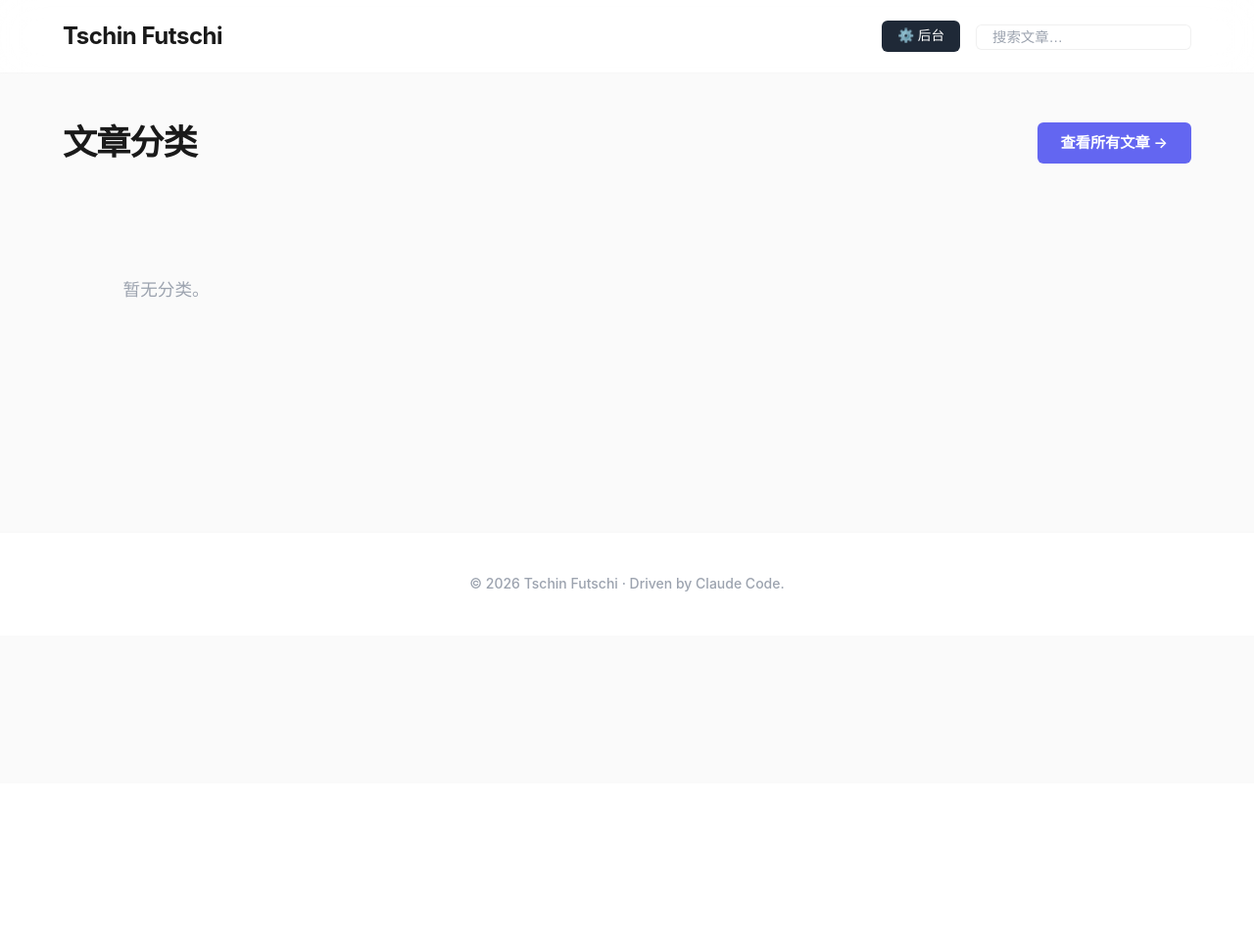
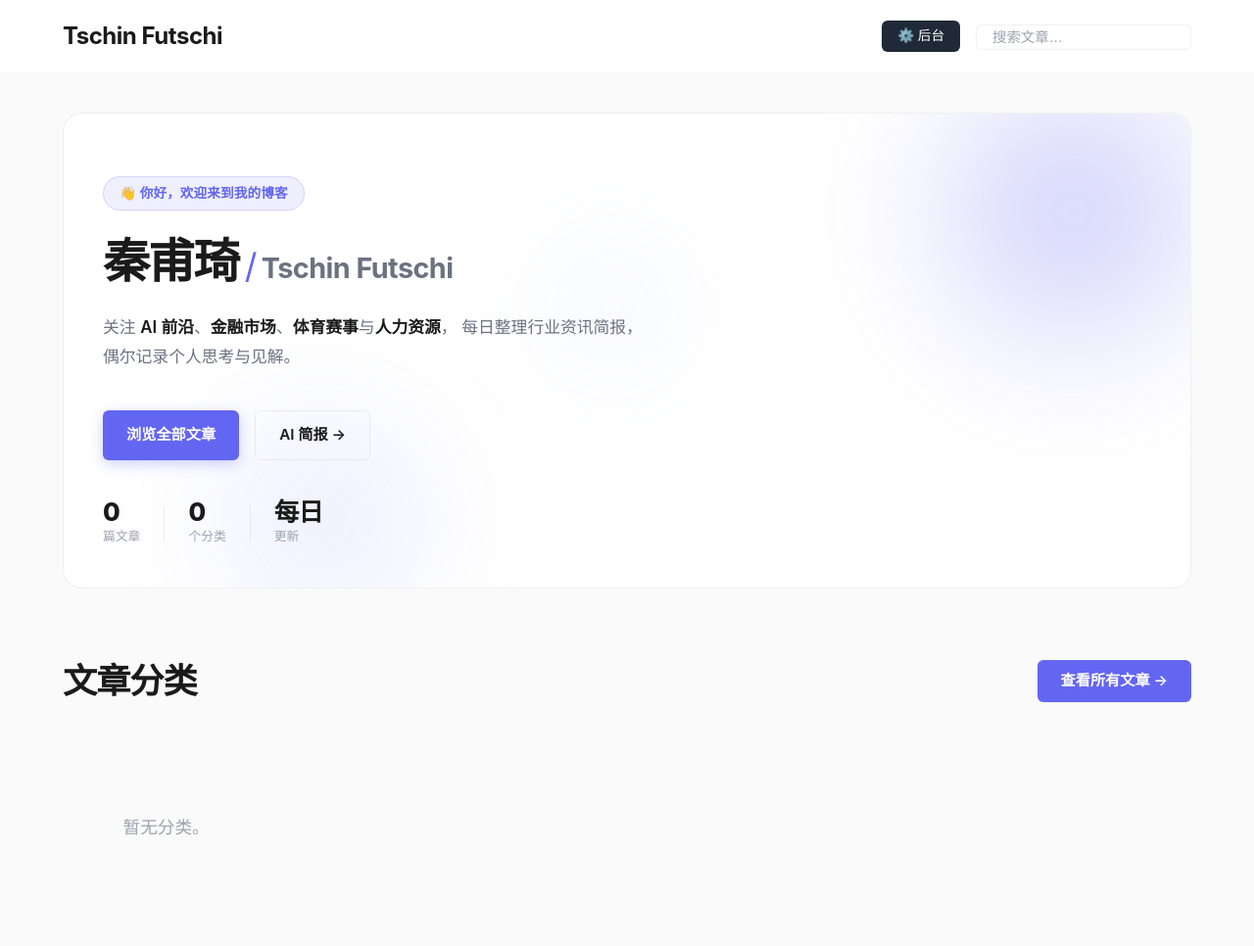
Before and after one commit to tschin-futschi/blog, a Flask app: page / in a window 1280 px wide. Shown: the top 966 px of the page at 98% size. Before the commit the page ends 604 px from the top, so only its background shows below. Run offline with Flask 3, Linux system fonts and the light colour scheme.

Commit message:
增加HERO页面

```diff
--- a/static/css/style.css
+++ b/static/css/style.css
@@ -939,6 +939,199 @@ main {
   color: var(--accent);
 }
 
+/* ── Hero 区域 ── */
+.hero {
+  position: relative;
+  overflow: hidden;
+  padding: var(--space-2xl) 0 var(--space-xl);
+  margin-bottom: var(--space-2xl);
+  border-radius: var(--radius-lg);
+  background: var(--bg-secondary);
+  border: 1px solid var(--border-color);
+}
+
+/* 装饰光晕 */
+.hero-bg {
+  position: absolute;
+  inset: 0;
+  pointer-events: none;
+  overflow: hidden;
+}
+
+.hero-orb {
+  position: absolute;
+  border-radius: 50%;
+  filter: blur(60px);
+  opacity: 0.35;
+}
+
+.hero-orb--1 {
+  width: 400px;
+  height: 400px;
+  background: radial-gradient(circle, #6366f1 0%, transparent 70%);
+  top: -100px;
+  right: -80px;
+}
+
+.hero-orb--2 {
+  width: 300px;
+  height: 300px;
+  background: radial-gradient(circle, #818cf8 0%, transparent 70%);
+  bottom: -80px;
+  left: 10%;
+  opacity: 0.2;
+}
+
+.hero-orb--3 {
+  width: 200px;
+  height: 200px;
+  background: radial-gradient(circle, #a5b4fc 0%, transparent 70%);
+  top: 20%;
+  left: 40%;
+  opacity: 0.15;
+}
+
+.hero-content {
+  position: relative;
+  z-index: 1;
+  padding: 0 var(--space-xl);
+  max-width: 720px;
+}
+
+.hero-badge {
+  display: inline-block;
+  background: rgba(99, 102, 241, 0.1);
+  color: var(--accent);
+  border: 1px solid rgba(99, 102, 241, 0.2);
+  border-radius: 100px;
+  padding: 0.3rem 1rem;
+  font-size: 0.85rem;
+  font-weight: 600;
+  margin-bottom: var(--space-lg);
+  letter-spacing: 0.01em;
+}
+
+.hero-title {
+  font-size: 3rem;
+  font-weight: 900;
+  line-height: 1.15;
+  margin-bottom: var(--space-lg);
+  letter-spacing: -0.04em;
+  display: flex;
+  align-items: baseline;
+  flex-wrap: wrap;
+  gap: 0.4rem;
+}
+
+.hero-name {
+  color: var(--text-primary);
+}
+
+.hero-slash {
+  color: var(--accent);
+  font-weight: 400;
+  font-size: 2.2rem;
+}
+
+.hero-alias {
+  font-size: 1.8rem;
+  font-weight: 700;
+  color: var(--text-secondary);
+  letter-spacing: -0.02em;
+}
+
+.hero-desc {
+  font-size: 1.05rem;
+  color: var(--text-secondary);
+  line-height: 1.8;
+  margin-bottom: var(--space-xl);
+  max-width: 560px;
+}
+
+.hero-desc strong {
+  color: var(--text-primary);
+  font-weight: 600;
+}
+
+.hero-actions {
+  display: flex;
+  gap: var(--space-md);
+  margin-bottom: var(--space-xl);
+  flex-wrap: wrap;
+}
+
+.hero-btn {
+  display: inline-flex;
+  align-items: center;
+  gap: 0.4rem;
+  padding: 0.7rem 1.5rem;
+  border-radius: var(--radius-sm);
+  font-weight: 600;
+  font-size: 0.95rem;
+  transition: all var(--transition-base);
+  white-space: nowrap;
+}
+
+.hero-btn--primary {
+  background: var(--accent);
+  color: #fff;
+  box-shadow: 0 4px 14px rgba(99, 102, 241, 0.3);
+}
+
+.hero-btn--primary:hover {
+  background: var(--accent-light);
+  transform: translateY(-2px);
+  box-shadow: 0 8px 20px rgba(99, 102, 241, 0.4);
+  color: #fff;
+  text-decoration: none;
+}
+
+.hero-btn--ghost {
+  background: transparent;
+  color: var(--text-primary);
+  border: 1.5px solid var(--border-color);
+}
+
+.hero-btn--ghost:hover {
+  border-color: var(--accent);
+  color: var(--accent);
+  transform: translateY(-2px);
+  text-decoration: none;
+}
+
+.hero-stats {
+  display: flex;
+  align-items: center;
+  gap: var(--space-lg);
+  flex-wrap: wrap;
+}
+
+.hero-stat {
+  display: flex;
+  flex-direction: column;
+  gap: 0.1rem;
+}
+
+.hero-stat__num {
+  font-size: 1.6rem;
+  font-weight: 800;
+  color: var(--text-primary);
+  letter-spacing: -0.03em;
+  line-height: 1;
+}
+
+.hero-stat__label {
+  font-size: 0.8rem;
+  color: var(--text-tertiary);
+  font-weight: 500;
+}
+
+.hero-stat-sep {
+  width: 1px;
+  height: 36px;
+  background: var(--border-color);
+}
+
 /* ── 响应式优化 ── */
 @media (max-width: 640px) {
   .container {
@@ -980,6 +1173,30 @@ main {
   .post-header h1 {
     font-size: 1.8rem;
   }
+
+  .hero {
+    border-radius: var(--radius-md);
+    margin-bottom: var(--space-xl);
+  }
+
+  .hero-content {
+    padding: 0 var(--space-md);
+  }
+
+  .hero-title {
+    font-size: 2rem;
+  }
+
+  .hero-alias {
+    font-size: 1.3rem;
+  }
+
+  .hero-orb--1 {
+    width: 250px;
+    height: 250px;
+    top: -60px;
+    right: -60px;
+  }
 }
 
 /* ── 暗黑模式变量 ── */
--- a/templates/categories.html
+++ b/templates/categories.html
@@ -1,11 +1,54 @@
 {% extends "base.html" %}
 
-{% block title %}文章分类{% endblock %}
+{% block title %}Tschin Futschi 的博客{% endblock %}
 
 {% block content %}
 <div class="categories-page">
+
+  {# ── Hero 区域 ── #}
+  {% set total_posts = categories.values() | sum %}
+  <section class="hero">
+    <div class="hero-bg">
+      <div class="hero-orb hero-orb--1"></div>
+      <div class="hero-orb hero-orb--2"></div>
+      <div class="hero-orb hero-orb--3"></div>
+    </div>
+    <div class="hero-content">
+      <div class="hero-badge">👋 你好，欢迎来到我的博客</div>
+      <h1 class="hero-title">
+        <span class="hero-name">秦甫琦</span>
+        <span class="hero-slash">/</span>
+        <span class="hero-alias">Tschin Futschi</span>
+      </h1>
+      <p class="hero-desc">
+        关注 <strong>AI 前沿</strong>、<strong>金融市场</strong>、<strong>体育赛事</strong>与<strong>人力资源</strong>，
+        每日整理行业资讯简报，偶尔记录个人思考与见解。
+      </p>
+      <div class="hero-actions">
+        <a href="/blog/posts" class="hero-btn hero-btn--primary">浏览全部文章</a>
+        <a href="/blog/category/ai" class="hero-btn hero-btn--ghost">AI 简报 →</a>
+      </div>
+      <div class="hero-stats">
+        <div class="hero-stat">
+          <span class="hero-stat__num">{{ total_posts }}</span>
+          <span class="hero-stat__label">篇文章</span>
+        </div>
+        <div class="hero-stat-sep"></div>
+        <div class="hero-stat">
+          <span class="hero-stat__num">{{ categories | length }}</span>
+          <span class="hero-stat__label">个分类</span>
+        </div>
+        <div class="hero-stat-sep"></div>
+        <div class="hero-stat">
+          <span class="hero-stat__num">每日</span>
+          <span class="hero-stat__label">更新</span>
+        </div>
+      </div>
+    </div>
+  </section>
+
   <div class="categories-header">
-    <h1 class="categories-title">文章分类</h1>
+    <h2 class="categories-title">文章分类</h2>
     <a href="/blog/posts" class="view-all-btn">查看所有文章 →</a>
   </div>
   <div class="categories-grid">
```
Also changed, not shown: 1 other file.
